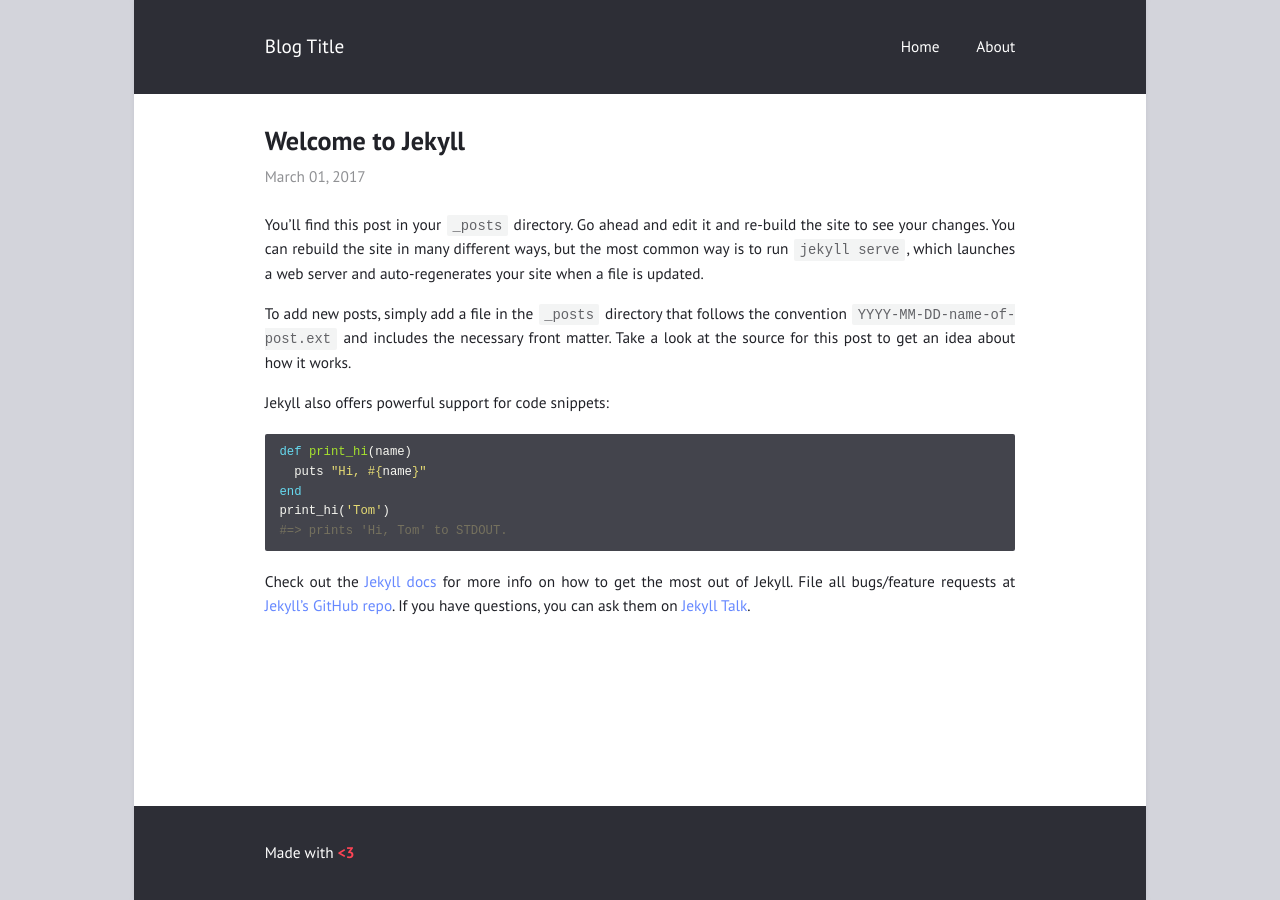
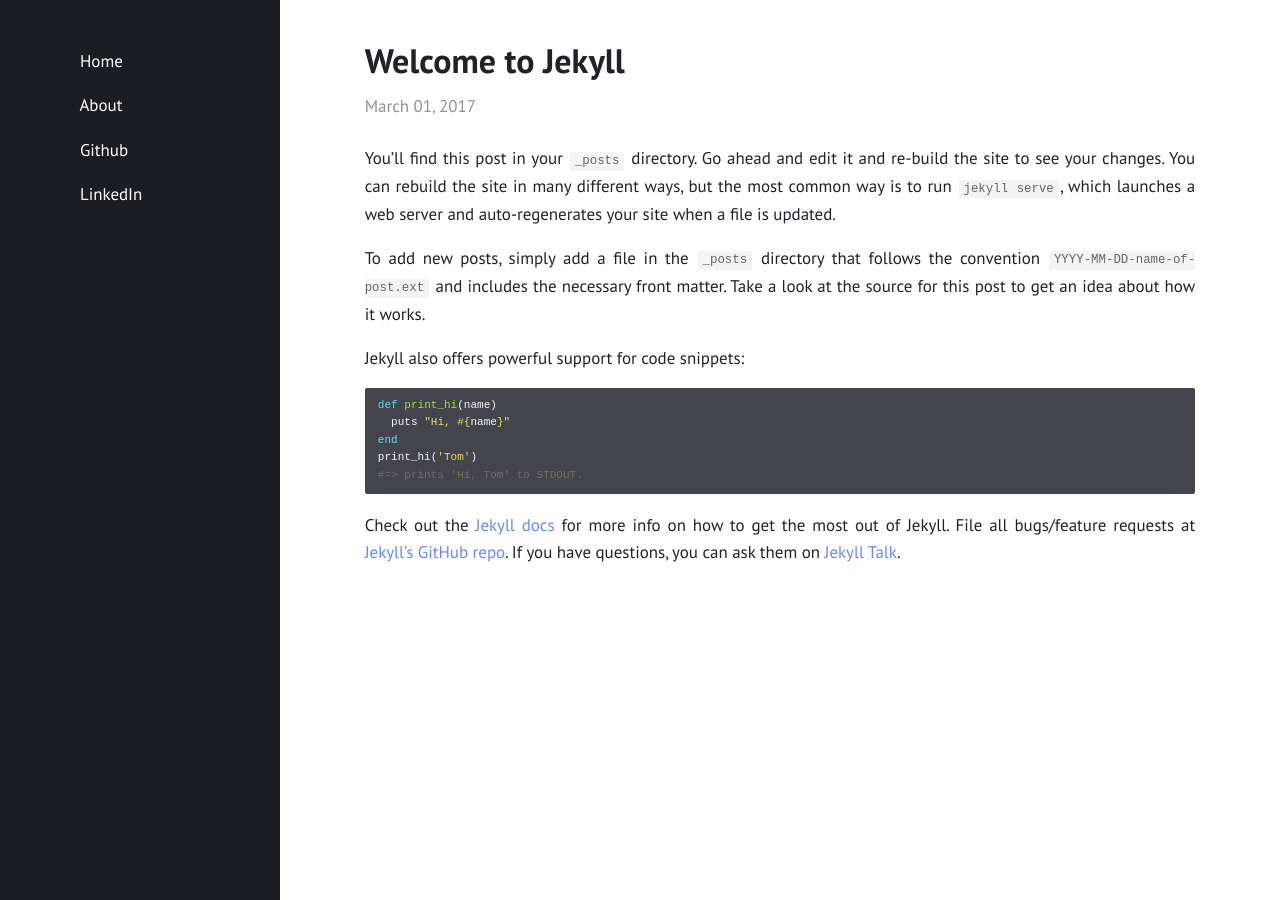
Before and after one commit to adriaanmolendijk/adriaanmolendijk.github.io, a Jekyll site: the page built from _posts/2017-03-01-welcome-to-jekyll.md, in a window 1280 px wide. Built offline with Jekyll 4.4.1, drawn with Linux system fonts in a browser that asks for light colours.

Commit message:
Modified _config.yml file

```diff
--- a/_config.yml
+++ b/_config.yml
@@ -1,6 +1,6 @@
-title: "Blog Title"
-author: "Blog Author"
-description: "Made with <b style=\"color: #f45;\">&lt;3</b>"
+title: "Blog"
+author: "Adriaan Molendijk"
+# description: "Made with <b style=\"color: #f45;\">&lt;3</b>"
 permalink: /:title/
 lang: "en"
 excerpt_separator: "\n\n\n"
@@ -10,7 +10,7 @@ date_format: "%B %d, %Y"
 
 show_excerpts: true        # show article excerpts on the home page
 show_frame: true           # adds a gray frame to the site
-show_sidebar: false        # show a sidebar instead of the usual header
+show_sidebar: true         # show a sidebar instead of the usual header
 minimal: false             # use a dark header
 
 # Menu
@@ -20,9 +20,10 @@ navigation:                # accepts {file, title, url, icon, sidebaricon}
   - {file: "README.md"}
 
 external:                  # shows a footer with social links - for available icons see fontawesome.com/icons
-  - {title: Mail, icon: envelope, url: "mailto:niklasbuschmann@users.noreply.github.com"}
-  - {title: Github, icon: github, url: "https://github.com/niklasbuschmann/contrast"}
-  - {title: Subscribe, icon: rss, url: "/feed.xml"}
+  - {title: Github, icon: github, url: "https://github.com/adriaanmolendijk"}
+  - {title: LinkedIn, icon: linkedin, url: "https://linkedin.com/in/adriaanmolendijk"}
+#  - {title: Mail, icon: envelope, url: "mailto:adriaanmolendijk@users.noreply.github.com"}
+#  - {title: Subscribe, icon: rss, url: "/feed.xml"}
 
 comments:
 #  disqus_shortname: ""    # see https://disqus.com/
```
